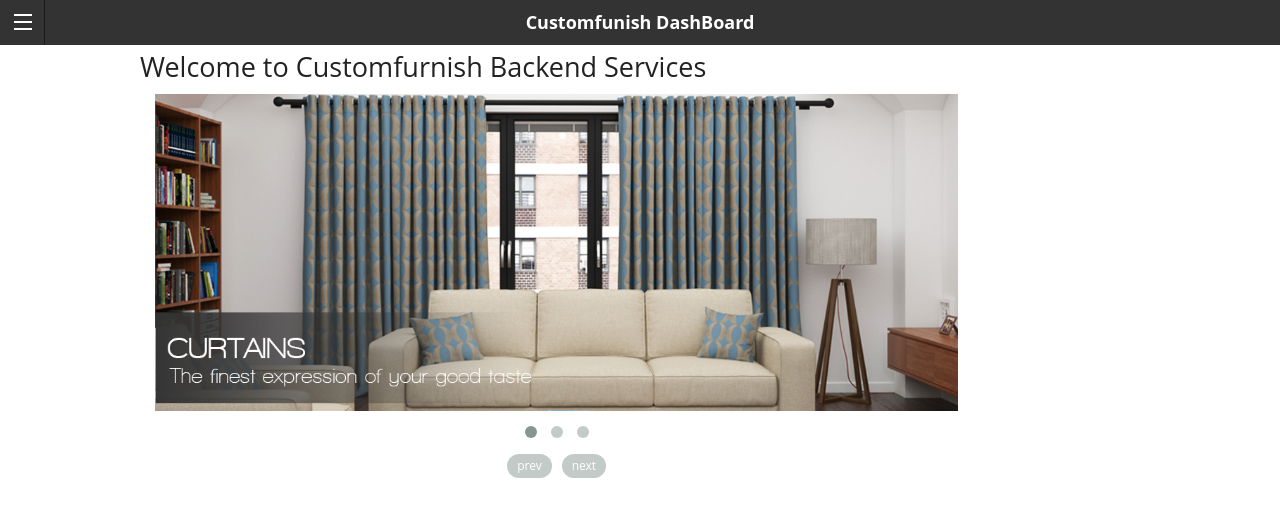
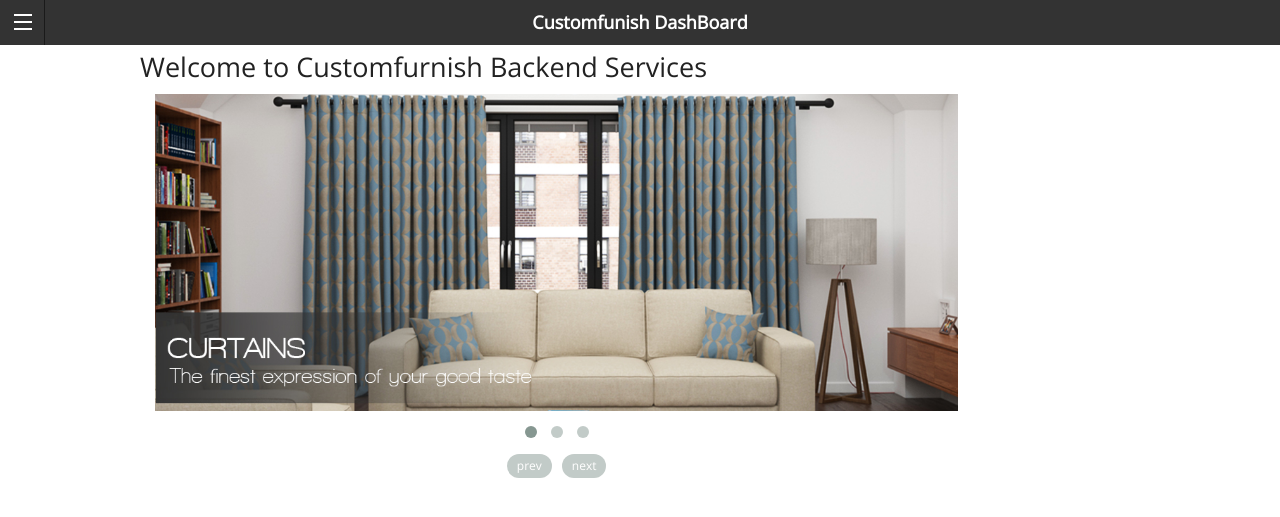
Before and after one commit to narendra-avula/cfdashboard, a Django app: page /cf/home in a window 1280 px wide. Shown: the top 517 px of the page. Run offline with Django 3.2, Linux system fonts and the light colour scheme.

Commit message:
removed comment in base.html

```diff
--- a/templates/base.html
+++ b/templates/base.html
@@ -6,7 +6,7 @@
   <title>Foundation Example</title>
   <meta charset="utf-8">
   <meta name="viewport" content="width=device-width, initial-scale=1">
-{#  <link href='https://fonts.googleapis.com/css?family=Open+Sans' rel='stylesheet' type='text/css'>#}
+  <link href='https://fonts.googleapis.com/css?family=Open+Sans' rel='stylesheet' type='text/css'>
   <link rel="stylesheet" href="{{ STATIC_URL }}css/base.css">
   <link rel="stylesheet" href="{{ STATIC_URL }}css/foundation.css">
   <link rel="stylesheet" href="{{ STATIC_URL }}css/owl.carousel.css">
```
